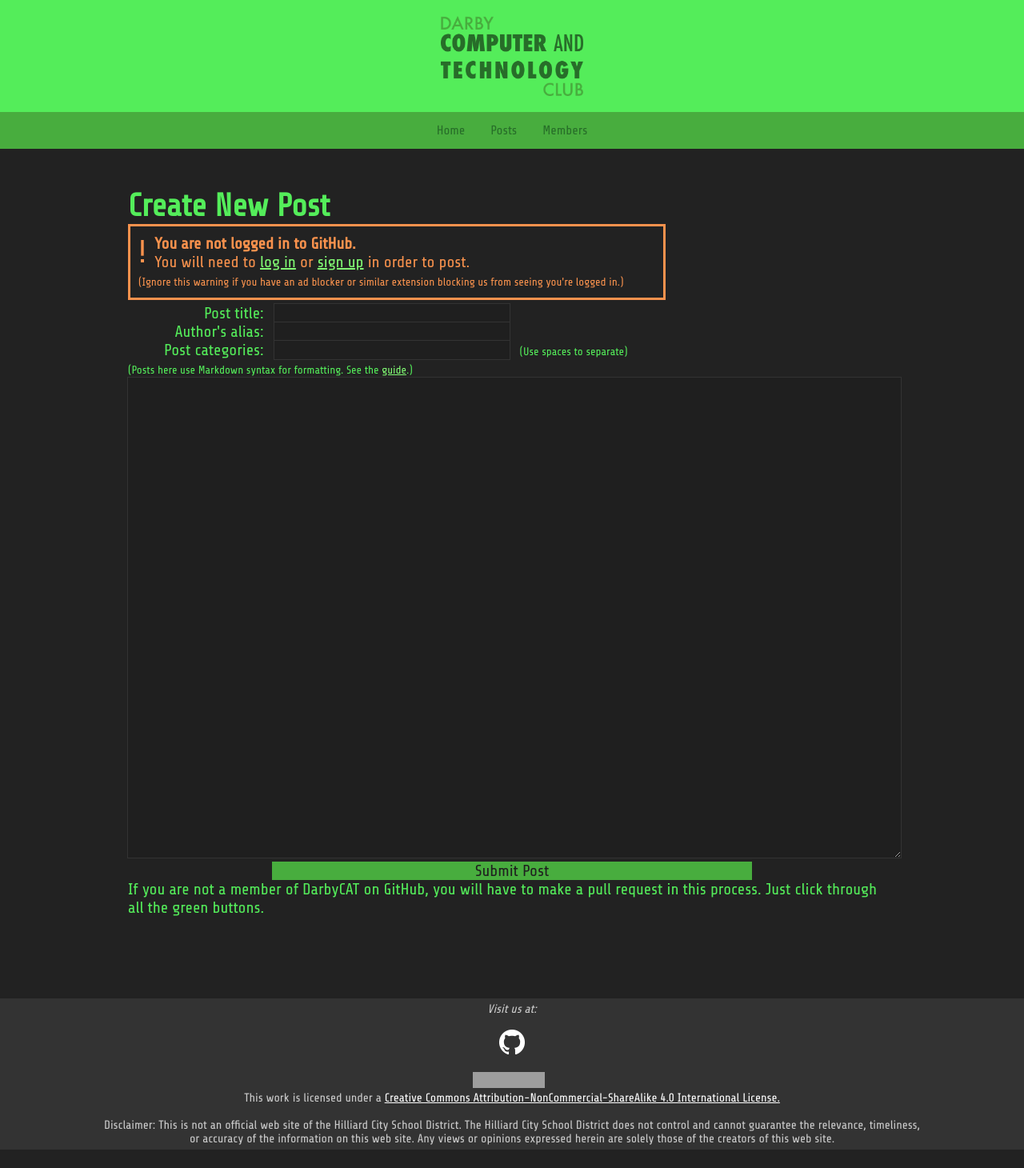
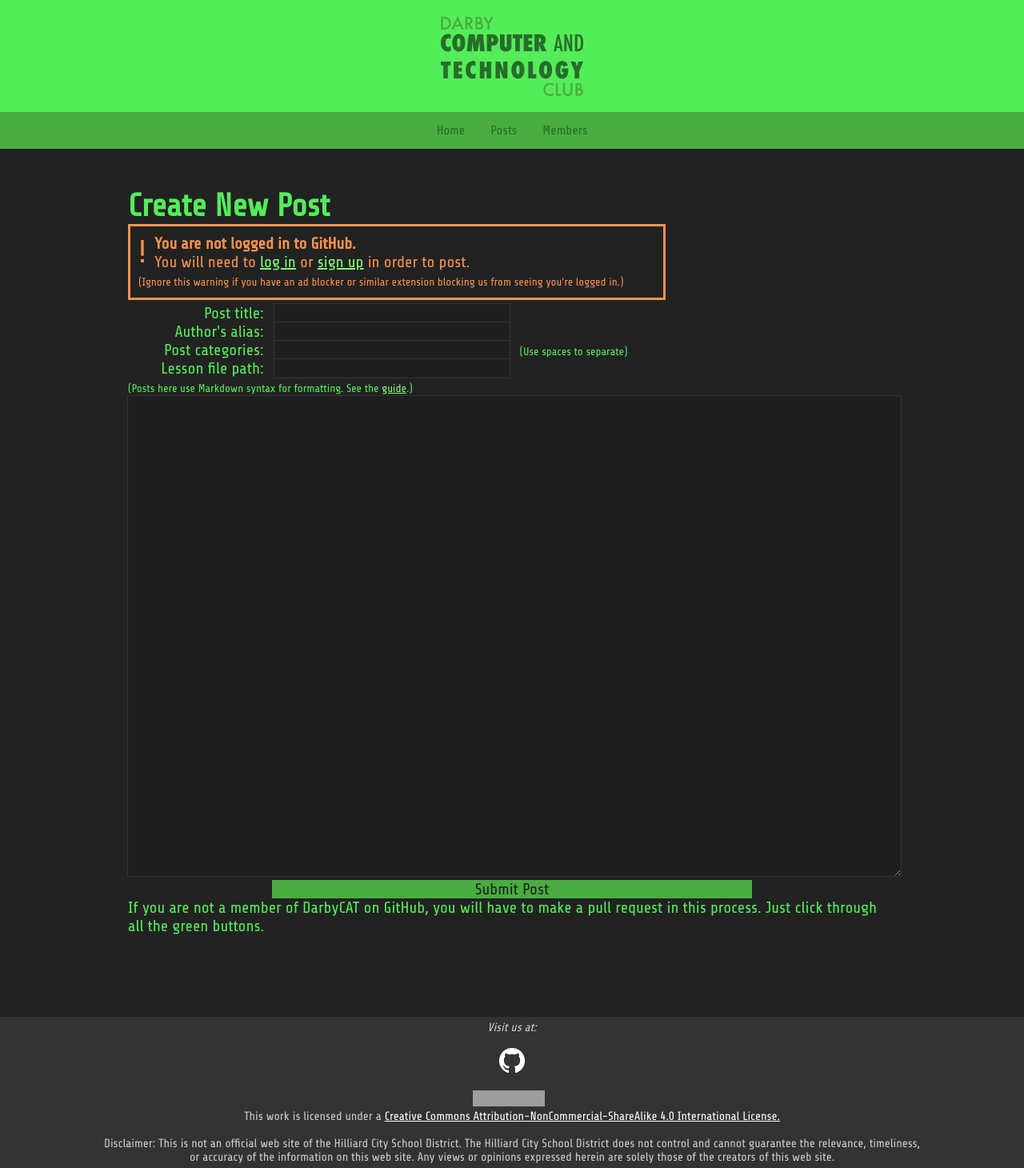
Before and after one commit to DarbyCAT/legacy, a Jekyll site: the page built from newpost.html, in a window 1280 px wide. Shown: the whole page at 80% size. Built offline with Jekyll 4.4.1, drawn with Linux system fonts in a browser that asks for light colours; nearby versions of some CDN libraries; before the commit the page ends 1437 px from its top, so only the background shows below that; grey boxes are pictures that could not be loaded.

Commit message:
Update newpost.html

```diff
--- a/newpost.html
+++ b/newpost.html
@@ -18,6 +18,7 @@ layout: default
       <label for="posttitle" class="aligned-label">Post title:&nbsp;&nbsp;</label><input type="text" name="posttitle" id="posttitle"><br>
       <label for="postalias" class="aligned-label">Author's alias:&nbsp;&nbsp;</label><input type="text" name="postalias" id="postalias"><br>
       <label for="postcategories" class="aligned-label">Post categories:&nbsp;&nbsp;</label><input type="text" name="postcategories" id="postcategories"> <span style="font-size: 70%">&nbsp;&nbsp;(Use spaces to separate)</span><br>
+      <label for="postfile" class="aligned-label">Lesson file path:&nbsp;&nbsp;</label><input type="text" name="postfile" id="postfile"><br>
       <label for="postcontent"><span style="font-size: 70%">(Posts here use Markdown syntax for formatting. See the <a href="https://guides.github.com/features/mastering-markdown/" target="_blank">guide</a>.)</span><br>
         <textarea name="postcontent" id="postcontent"></textarea>
         <div id=submit-container>
```
